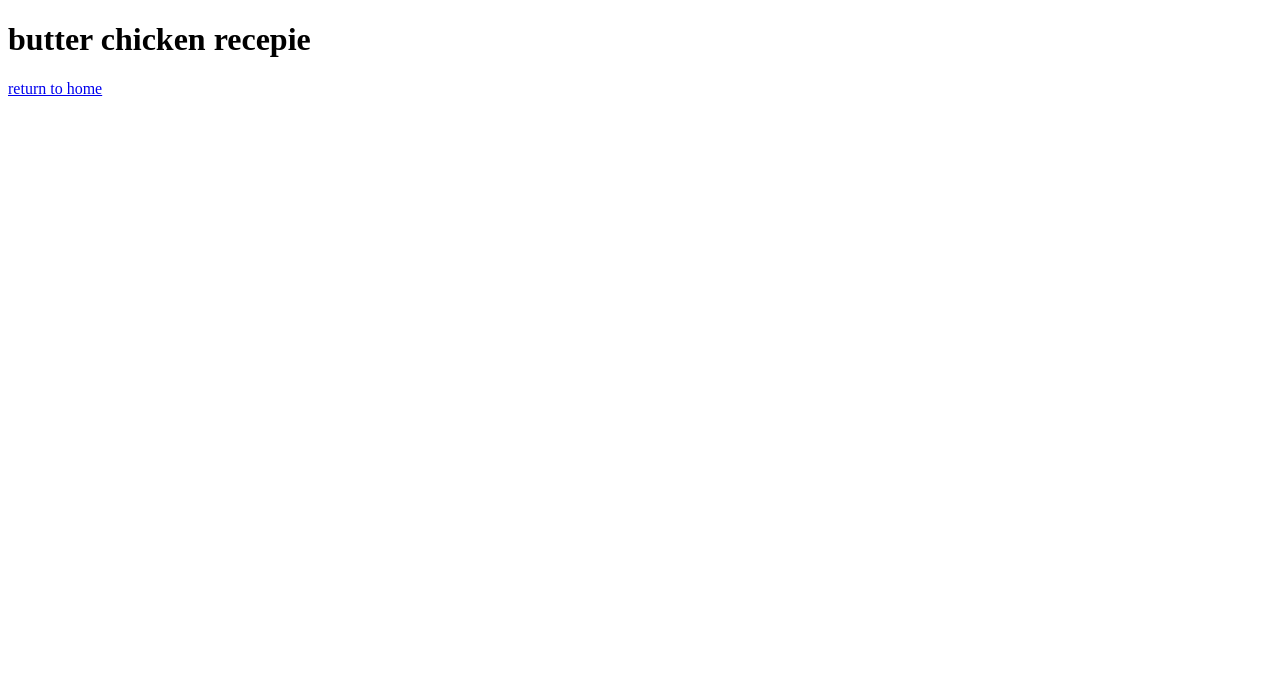
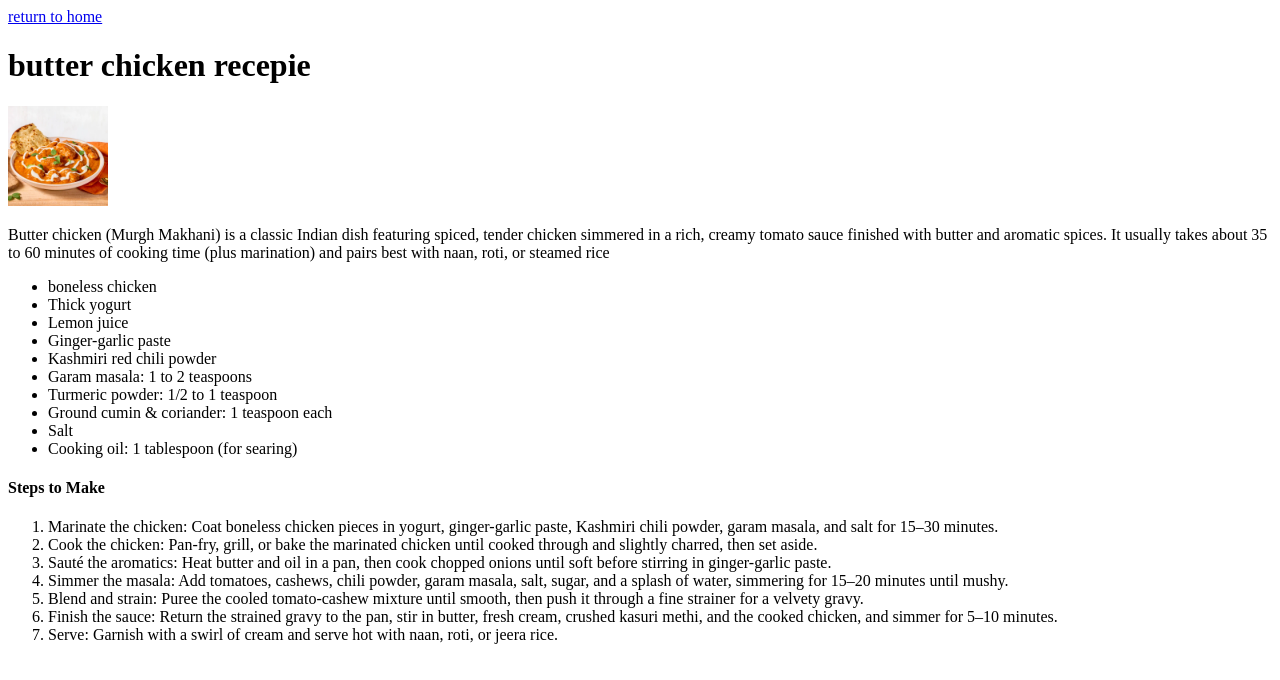
Before and after one commit to krishna98126/odin-fullstack, a plain HTML site: page recepies/butterchicken.html in a window 1280 px wide. Drawn offline with Linux system fonts and the light colour scheme.

Commit message:
file added

```diff
--- a/recepies/butterchicken.html
+++ b/recepies/butterchicken.html
@@ -6,7 +6,33 @@
     <title>Document</title>
 </head>
 <body>
+    <a href="/index.html">return to home</a>
     <h1>butter chicken recepie</h1>
-    <a href="/index.html">return to home</a>
+
+    <img src="butterchickeb.jpg" alt="butter chicken" width="100" height="100">
+
+    <p>Butter chicken (Murgh Makhani) is a classic Indian dish featuring spiced, tender chicken simmered in a rich, creamy tomato sauce finished with butter and aromatic spices. It usually takes about 35 to 60 minutes of cooking time (plus marination) and pairs best with naan, roti, or steamed rice</p>
+    <ul>
+        <li>boneless chicken</li>
+        <li>Thick yogurt</li>
+        <li>Lemon juice</li>
+        <li>Ginger-garlic paste</li>
+        <li>Kashmiri red chili powder</li>
+        <li>Garam masala: 1 to 2 teaspoons</li>
+        <li>Turmeric powder: 1/2 to 1 teaspoon</li>
+        <li>Ground cumin & coriander: 1 teaspoon each</li>
+        <li>Salt</li>
+        <li>Cooking oil: 1 tablespoon (for searing)</li>
+    </ul>
+    <h4>Steps to Make </h4>
+    <ol>
+        <li>Marinate the chicken: Coat boneless chicken pieces in yogurt, ginger-garlic paste, Kashmiri chili powder, garam masala, and salt for 15–30 minutes.</li>
+        <li>Cook the chicken: Pan-fry, grill, or bake the marinated chicken until cooked through and slightly charred, then set aside.</li>
+        <li>Sauté the aromatics: Heat butter and oil in a pan, then cook chopped onions until soft before stirring in ginger-garlic paste.</li>
+        <li>Simmer the masala: Add tomatoes, cashews, chili powder, garam masala, salt, sugar, and a splash of water, simmering for 15–20 minutes until mushy.</li>
+        <li>Blend and strain: Puree the cooled tomato-cashew mixture until smooth, then push it through a fine strainer for a velvety gravy.</li>
+        <li>Finish the sauce: Return the strained gravy to the pan, stir in butter, fresh cream, crushed kasuri methi, and the cooked chicken, and simmer for 5–10 minutes.</li>
+        <li>Serve: Garnish with a swirl of cream and serve hot with naan, roti, or jeera rice.</li>
+    </ol>
 </body>
 </html>
```
Also changed, not shown: index.html (+6 -2 lines), recepies/dalmakhani.html (added, +39 -0 lines), recepies/One-pot-Dal-makhani.webp (added), recepies/butterchickeb.jpg (added), 1 other file.
